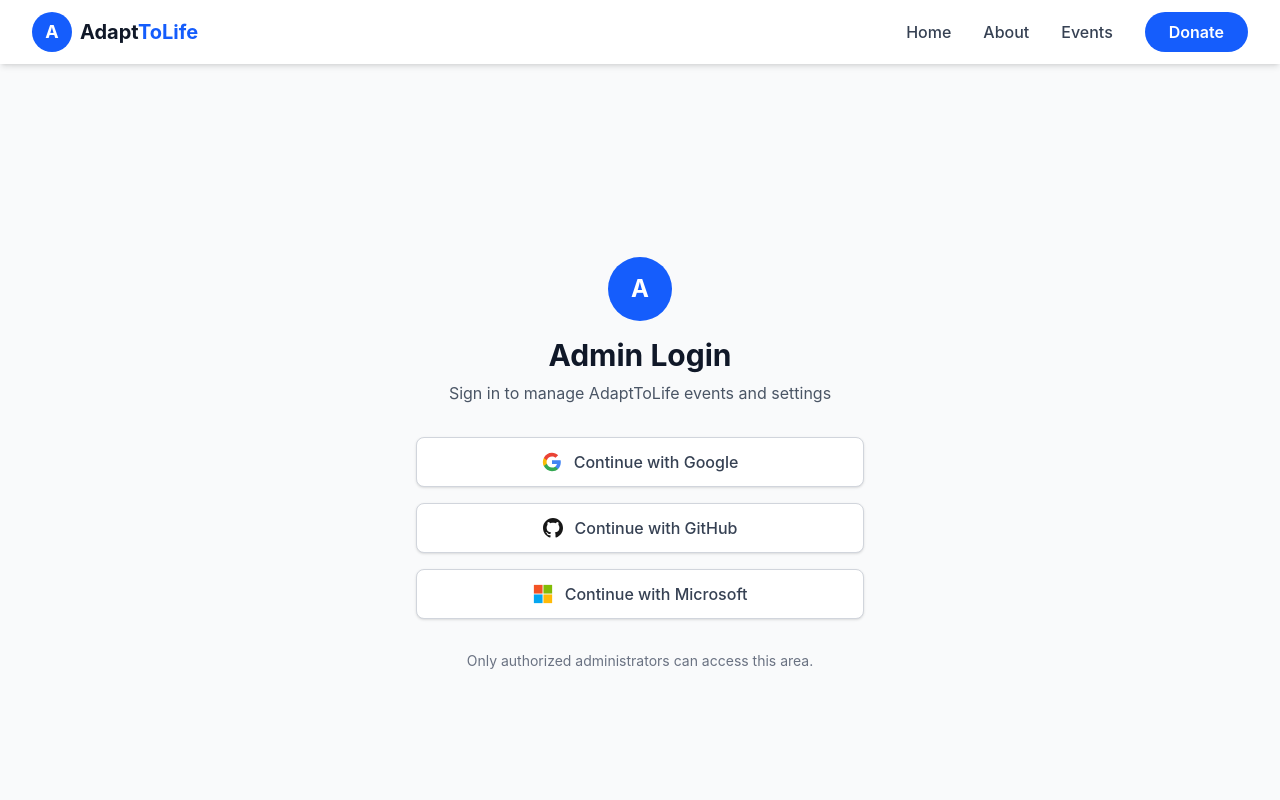
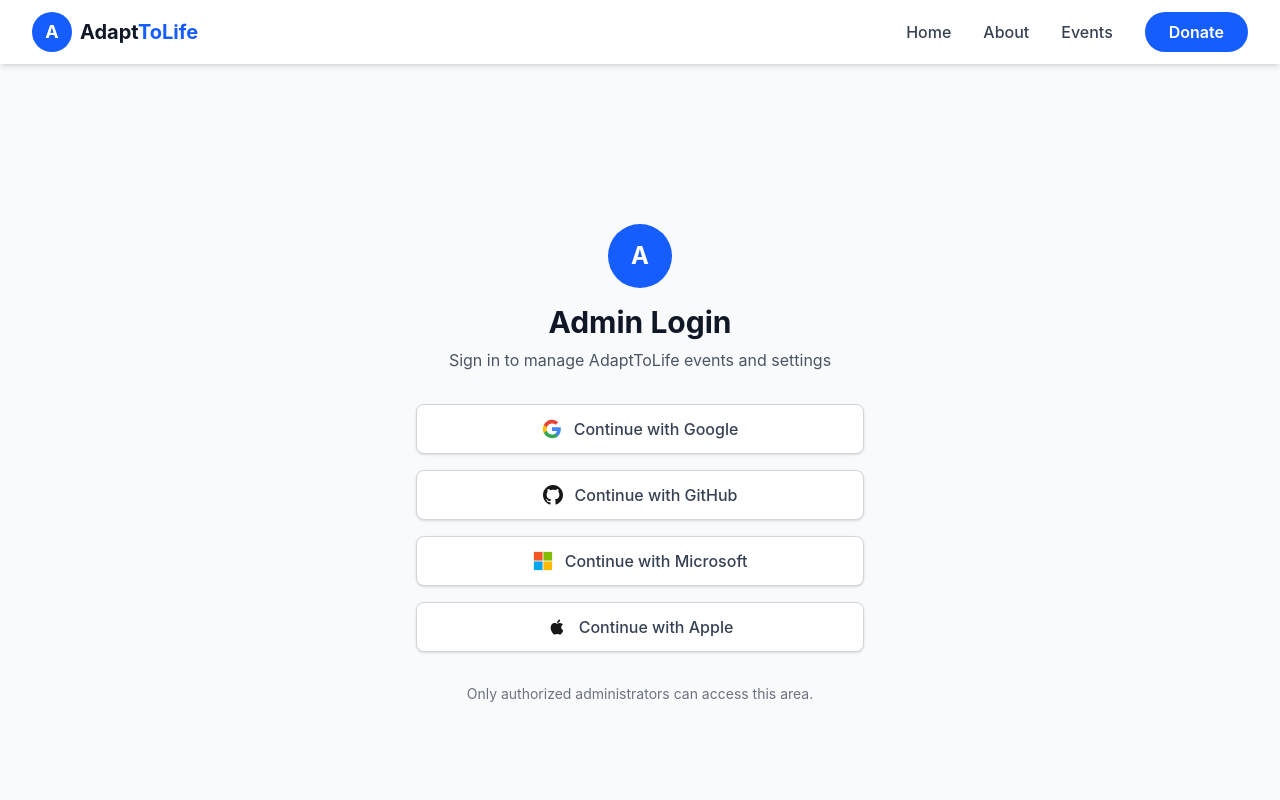
Before and after one commit to psiegel18/Adapt_To_Life, a Next.js app: page /admin/login in a window 1280 px wide. Shown: the top 800 px of the page. Built offline with nearby package versions, Linux system fonts and the light colour scheme; no server answers.

Commit message:
Add Apple OAuth provider for admin login
- Added AppleProvider to NextAuth configuration
- Added Apple sign-in button to admin login page
- Updated .env.example with Apple OAuth variables

```diff
--- a/src/app/admin/login/page.tsx
+++ b/src/app/admin/login/page.tsx
@@ -101,6 +101,18 @@ function LoginContent() {
               Continue with Microsoft
             </span>
           </button>
+
+          <button
+            onClick={() => signIn("apple", { callbackUrl: "/admin" })}
+            className="w-full flex items-center justify-center gap-3 px-4 py-3 border border-gray-300 rounded-lg shadow-sm bg-white hover:bg-gray-50 transition-colors"
+          >
+            <svg className="w-5 h-5" viewBox="0 0 24 24" fill="currentColor">
+              <path d="M17.05 20.28c-.98.95-2.05.8-3.08.35-1.09-.46-2.09-.48-3.24 0-1.44.62-2.2.44-3.06-.35C2.79 15.25 3.51 7.59 9.05 7.31c1.35.07 2.29.74 3.08.8 1.18-.24 2.31-.93 3.57-.84 1.51.12 2.65.72 3.4 1.8-3.12 1.87-2.38 5.98.48 7.13-.57 1.5-1.31 2.99-2.54 4.09l.01-.01zM12.03 7.25c-.15-2.23 1.66-4.07 3.74-4.25.29 2.58-2.34 4.5-3.74 4.25z" />
+            </svg>
+            <span className="text-gray-700 font-medium">
+              Continue with Apple
+            </span>
+          </button>
         </div>
 
         <p className="text-center text-sm text-gray-500">
--- a/src/lib/auth.ts
+++ b/src/lib/auth.ts
@@ -2,6 +2,7 @@ import { NextAuthOptions } from "next-auth";
 import GoogleProvider from "next-auth/providers/google";
 import GitHubProvider from "next-auth/providers/github";
 import AzureADProvider from "next-auth/providers/azure-ad";
+import AppleProvider from "next-auth/providers/apple";
 
 // List of email addresses allowed to access the admin panel
 const ADMIN_EMAILS = process.env.ADMIN_EMAILS?.split(",").map((e) => e.trim()) || [];
@@ -20,6 +21,10 @@ export const authOptions: NextAuthOptions = {
       clientId: process.env.AZURE_AD_CLIENT_ID!,
       clientSecret: process.env.AZURE_AD_CLIENT_SECRET!,
       tenantId: process.env.AZURE_AD_TENANT_ID!,
+    }),
+    AppleProvider({
+      clientId: process.env.APPLE_CLIENT_ID!,
+      clientSecret: process.env.APPLE_CLIENT_SECRET!,
     }),
   ],
   callbacks: {
```
Also changed, not shown: 1 other file (tests, documents, lock files or other folders).
